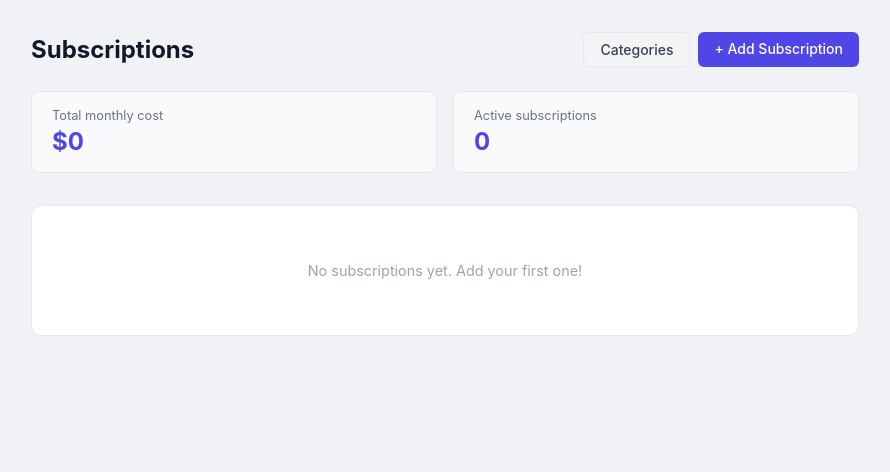
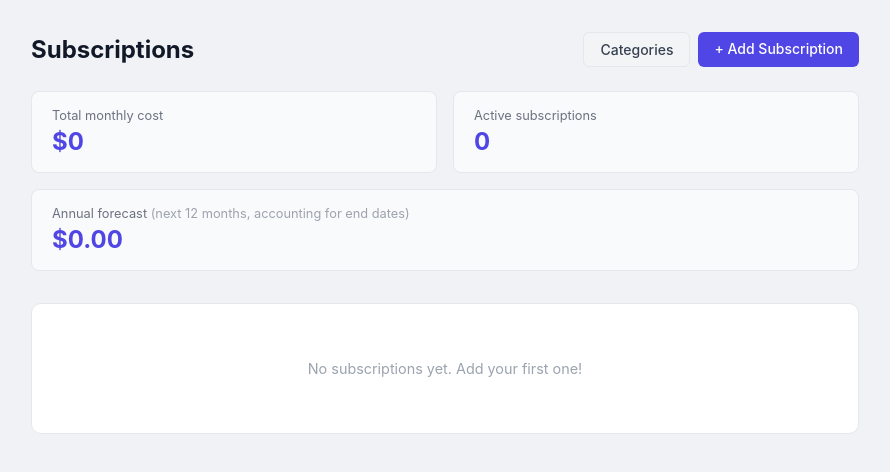
Before and after one commit to andriisyniuchenko/subscription-tracker, a Django app: page /subscriptions/ in a window 1280 px wide. Shown: the part 56-528 px from the top of the page, without its empty margins (195-1085 px from the left). Run offline with Django 5.2, Linux system fonts and the light colour scheme; the visitor is signed in with stand-in values (Sample User, id 1); data that the repository does not hold is empty.

Commit message:
Add 12-month annual cost forecast accounting for end dates

```diff
--- a/subscriptions/templates/subscriptions/list.html
+++ b/subscriptions/templates/subscriptions/list.html
@@ -19,6 +19,10 @@
     <div class="stat-card">
         <div class="label">Active subscriptions</div>
         <div class="value">{{ active_count }}</div>
+    </div>
+    <div class="stat-card" style="grid-column: span 2;">
+        <div class="label">Annual forecast <span style="font-weight:400; color:#9ca3af;">(next 12 months, accounting for end dates)</span></div>
+        <div class="value">${{ annual_forecast }}</div>
     </div>
 </div>
 
--- a/subscriptions/views.py
+++ b/subscriptions/views.py
@@ -1,8 +1,39 @@
+from datetime import date
+from decimal import Decimal
+
 from django.shortcuts import render, redirect, get_object_or_404
+from django.contrib.auth.decorators import login_required
+from django.contrib.auth import login
+
 from .models import Subscription, Category
 from .forms import SubscriptionForm, CategoryForm, RegistrationForm
-from django.contrib.auth.decorators import login_required
-from django.contrib.auth import login
+
+
+def _annual_forecast(subscriptions):
+    today = date.today()
+    try:
+        forecast_end = today.replace(year=today.year + 1)
+    except ValueError:
+        forecast_end = today.replace(year=today.year + 1, day=28)
+
+    total_days = (forecast_end - today).days
+    forecast = Decimal('0')
+
+    for sub in subscriptions:
+        if not sub.is_active:
+            continue
+
+        period_start = max(sub.start_date, today)
+        period_end = min(sub.end_date, forecast_end) if sub.end_date else forecast_end
+
+        if period_end <= period_start:
+            continue
+
+        days_active = (period_end - period_start).days
+        annual_price = sub.price * 12 if sub.billing_cycle == 'monthly' else sub.price
+        forecast += annual_price * Decimal(days_active) / Decimal(total_days)
+
+    return round(forecast, 2)
 
 
 @login_required
@@ -89,6 +120,7 @@ def subscription_list(request):
         'groups': groups,
         'total_monthly': round(total_monthly, 2),
         'active_count': active_count,
+        'annual_forecast': _annual_forecast(subscriptions),
     })
 
 
```
